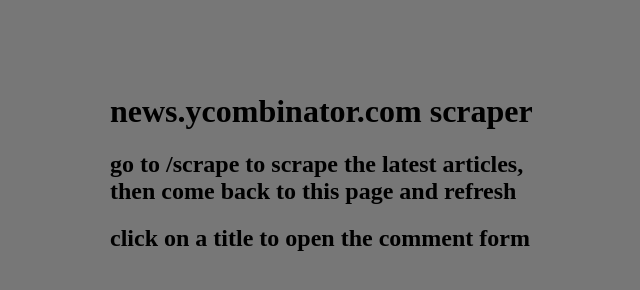
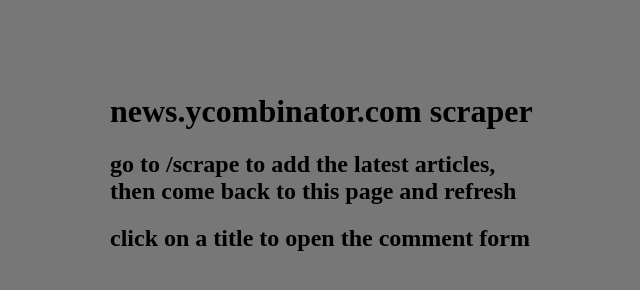
Before and after one commit to s3rj/scraping, a website: page public/index.html in a window 1280 px wide. Shown: the full height of the page, 50-690 px from the left. Drawn offline with nearby package versions, Linux system fonts and the light colour scheme; no server answers.

Commit message:
instructions

```diff
--- a/public/index.html
+++ b/public/index.html
@@ -39,7 +39,7 @@
   <body>
     <div id="wrapper">
       <h1>news.ycombinator.com scraper</h1>
-      <h2>go to /scrape to scrape the latest articles, <br> then come back to this page and refresh</h2>
+      <h2>go to /scrape to add the latest articles, <br> then come back to this page and refresh</h2>
       <h2>click on a title to open the comment form</h2>
       <div id="articles"></div>
       <div id="notes"></div>
```
